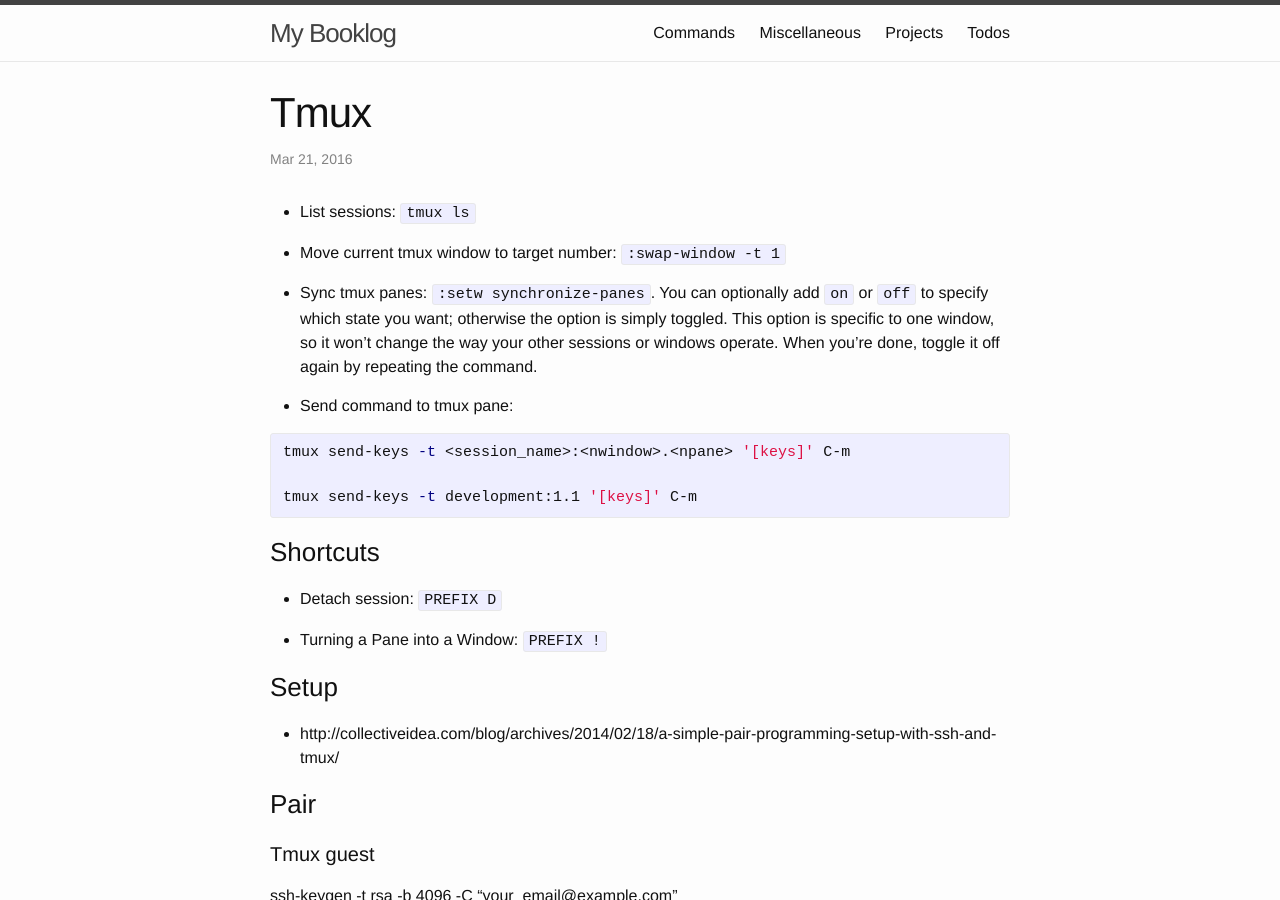
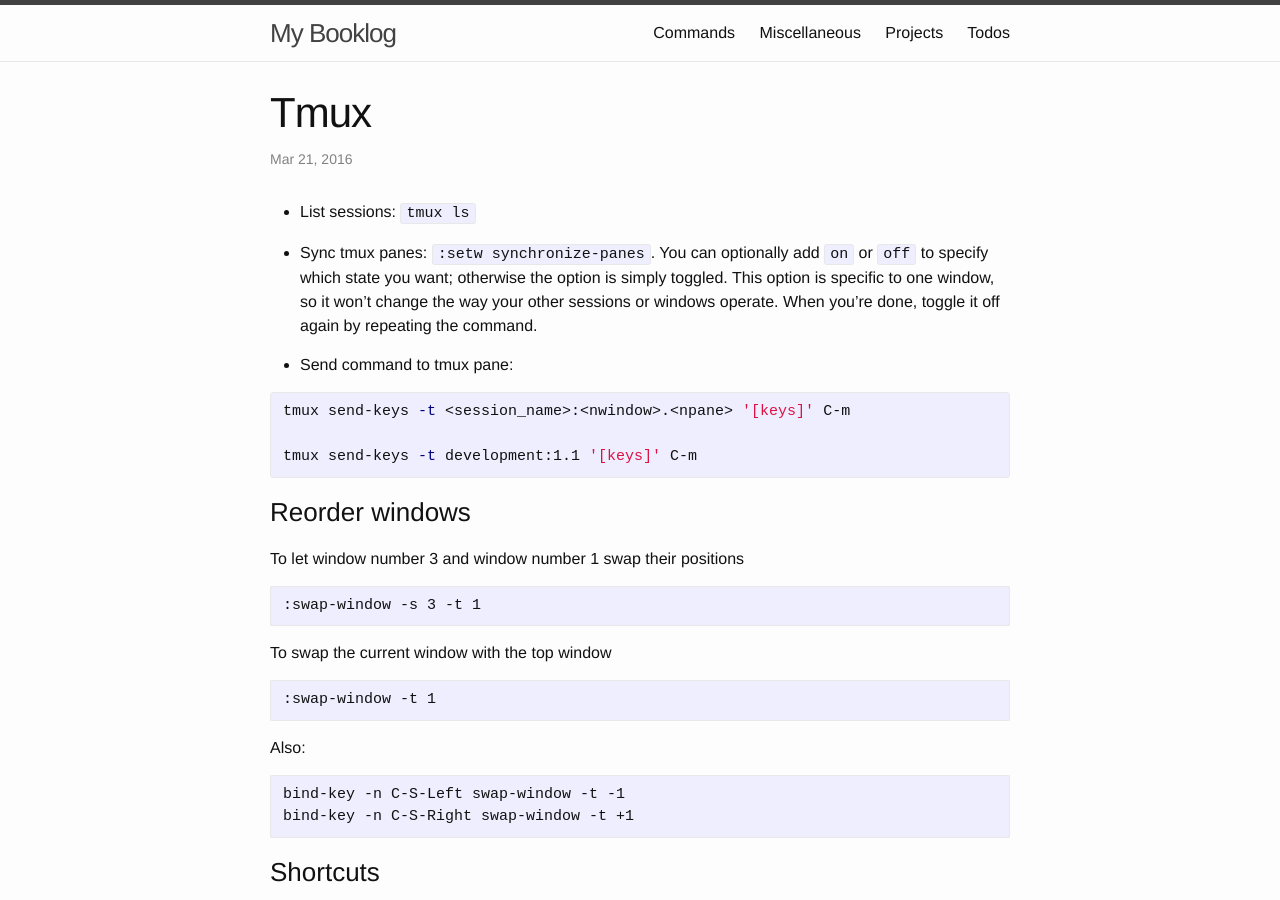
Before and after one commit to dsaenztagarro/booklog, a Jekyll site: the page built from _commands/tmux.md, in a window 1280 px wide and 900 px high. Built offline with Jekyll 4.4.1, drawn with Linux system fonts in a browser that asks for light colours.

Commit message:
tmux: update move windows

````diff
--- a/_commands/tmux.md
+++ b/_commands/tmux.md
@@ -6,8 +6,6 @@ categories: command
 ---
 
 - List sessions: `tmux ls`
-
-- Move current tmux window to target number: `:swap-window -t 1`
 
 - Sync tmux panes: `:setw synchronize-panes`.
   You can optionally add `on` or `off` to specify which state you want; otherwise the option is simply toggled. This option is specific to one window, so it won’t change the way your other sessions or windows operate. When you’re done, toggle it off again by repeating the command.
@@ -19,6 +17,27 @@ tmux send-keys -t <session_name>:<nwindow>.<npane> '[keys]' C-m
 
 tmux send-keys -t development:1.1 '[keys]' C-m
 {% endhighlight %}
+
+### Reorder windows
+
+To let window number 3 and window number 1 swap their positions
+
+```
+:swap-window -s 3 -t 1
+```
+
+To swap the current window with the top window
+
+```
+:swap-window -t 1
+```
+
+Also:
+
+```
+bind-key -n C-S-Left swap-window -t -1
+bind-key -n C-S-Right swap-window -t +1
+```
 
 ### Shortcuts
 
````
